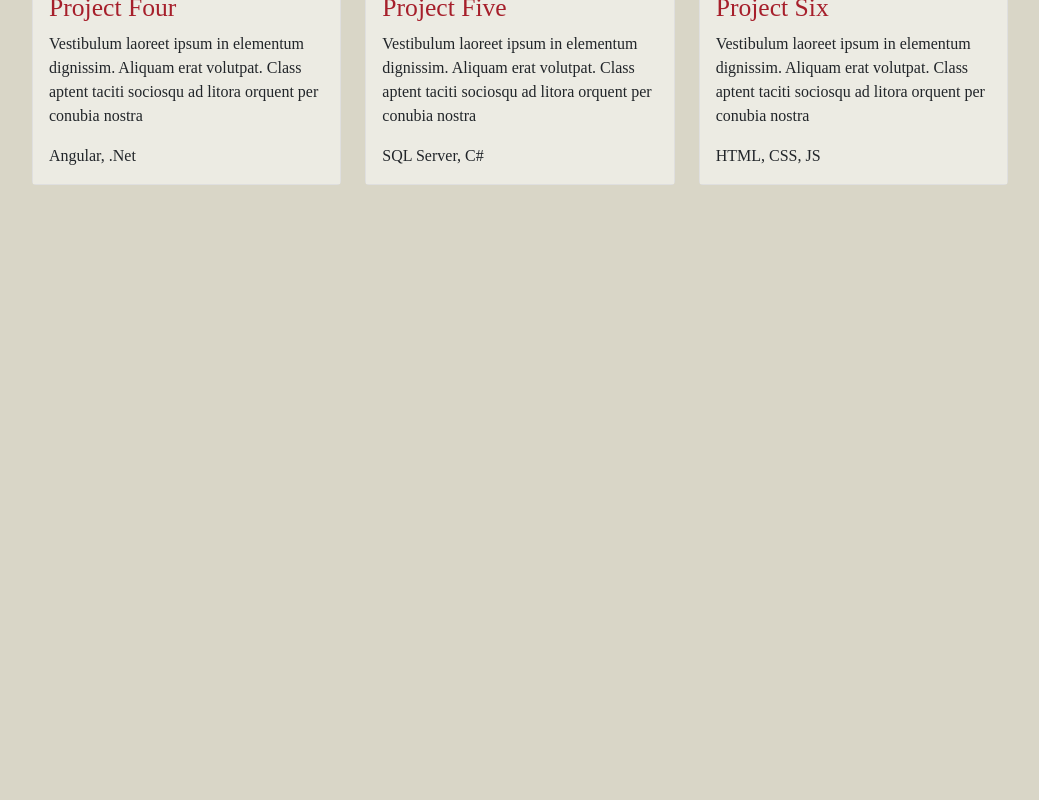
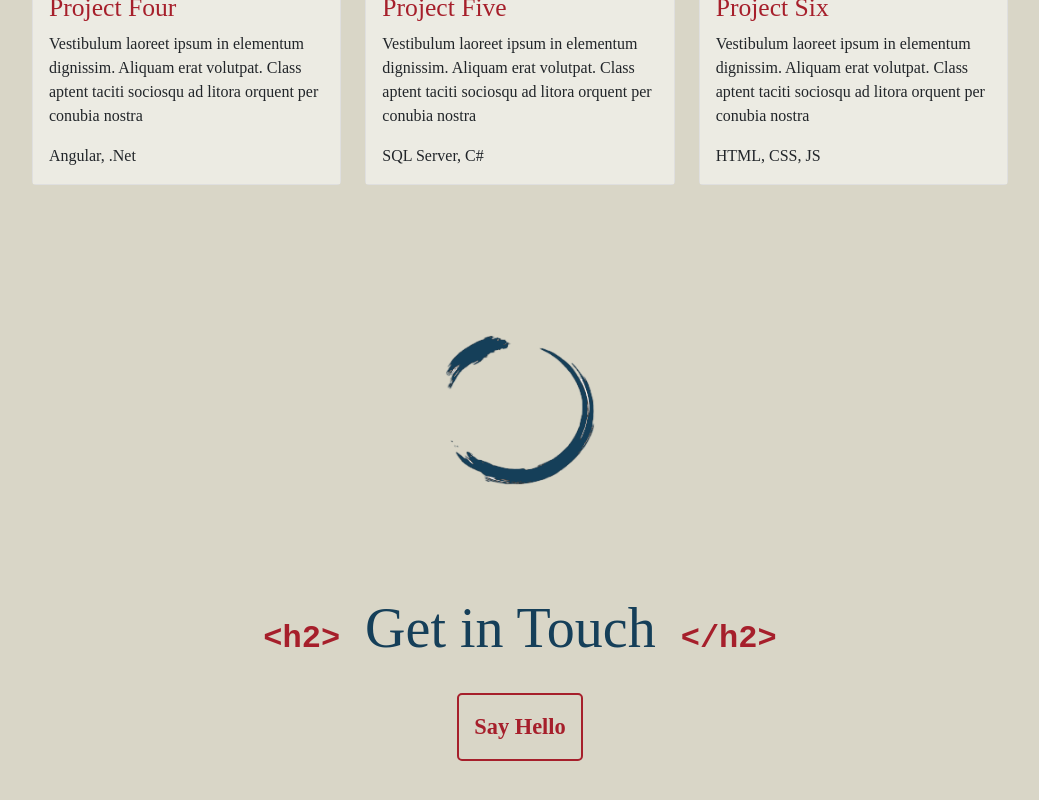
Before and after one commit to Adrianvc94/Portafolio, a React (Create React App) app: page / in a window 1280 px wide. Shown: the part 3274-4074 px from the top of the page, without its empty margins (120-1159 px from the left). Before the commit the page ends 3759 px from the top, so only its background shows below. Built offline with nearby package versions, Linux system fonts and the light colour scheme; a web font is replaced by a local one.

Commit message:
Contact layout is ready, but it does not work yet

```diff
--- a/src/App.js
+++ b/src/App.js
@@ -4,6 +4,7 @@ import Header from './Components/Header/Header';
 import About from './Components/About/About';
 import Skills from './Components/Skills/Skills';
 import Projects from './Components/Projects/Projects';
+import Contact from './Components/Contact/Contact';
 
 function App() {
   return (
@@ -13,6 +14,7 @@ function App() {
       <About/>
       <Skills/>
       <Projects/>
+      <Contact/>
     </div>
   );
 }
--- /dev/null
+++ b/src/Components/Contact/Contact.js
@@ -0,0 +1,22 @@
+import styles from "./Contact.module.css";
+
+import Circle from '../../Images/Circle.png';
+
+const Contact = () => {
+  var etiquetaH2Apertura = "<h2>";
+  var etiquetaH2Cierre = "</h2>";
+
+  return (
+    <div className={`container ${styles.container_contact}`}>
+        <img src={Circle} className={styles.circle} alt="Decorative circle"/>
+      <div>
+        <p className={styles.etiquetaP}>{etiquetaH2Apertura}</p>
+        <h2 className={styles.title}>Get in Touch</h2>
+        <p className={styles.etiquetaP}>{etiquetaH2Cierre}</p>
+      </div>
+      <button className={styles.button}>Say Hello</button>
+    </div>
+  );
+};
+
+export default Contact;
--- /dev/null
+++ b/src/Components/Contact/Contact.module.css
@@ -0,0 +1,46 @@
+.container_contact{
+    display: flex;
+    flex-direction: column;
+    align-items: center;
+    width: auto;
+    margin: 0px auto 200px auto;
+}
+
+.circle{
+    margin-bottom: 110px;
+    width: 150px;
+    height: 150px;
+}
+
+.etiquetaP {
+    color: #a61f2b;
+    font-weight: 600;
+    font-size: 2rem;
+    font-family: "Courier New", Courier, monospace;
+    margin: 10px 0;
+    display: inline;
+}
+
+.title {
+    font-size: 3.5rem;
+    font-weight: 500;
+    color: #153f59;
+    margin: 0px 25px 0px 25px;
+    display: inline;
+}
+
+.button{
+    margin-top: 30px;
+    padding: 15px;
+    font-size: 1.4rem;
+    background-color: transparent;
+    color: #a61f2b;
+    font-weight: bold;
+    border: solid 2.5px #a61f2b;
+    border-radius: 5px;
+}
+
+.button:hover {
+    background-color: #a61f2b;
+    color: #ecebe3;
+}
--- a/src/Components/Projects/Projects.module.css
+++ b/src/Components/Projects/Projects.module.css
@@ -9,9 +9,7 @@
     display: flex;
     flex-direction: column;
     align-items: center;
-    /* width: auto;
-    height: auto; */
-    margin: 0px auto 300px auto;
+    margin: 0px auto 150px auto;
   }
 
   .title_container {
```
Also changed, not shown: src/Components/Skills/Skills.js (+0 -7 lines), src/Images/Circle.png (added).
